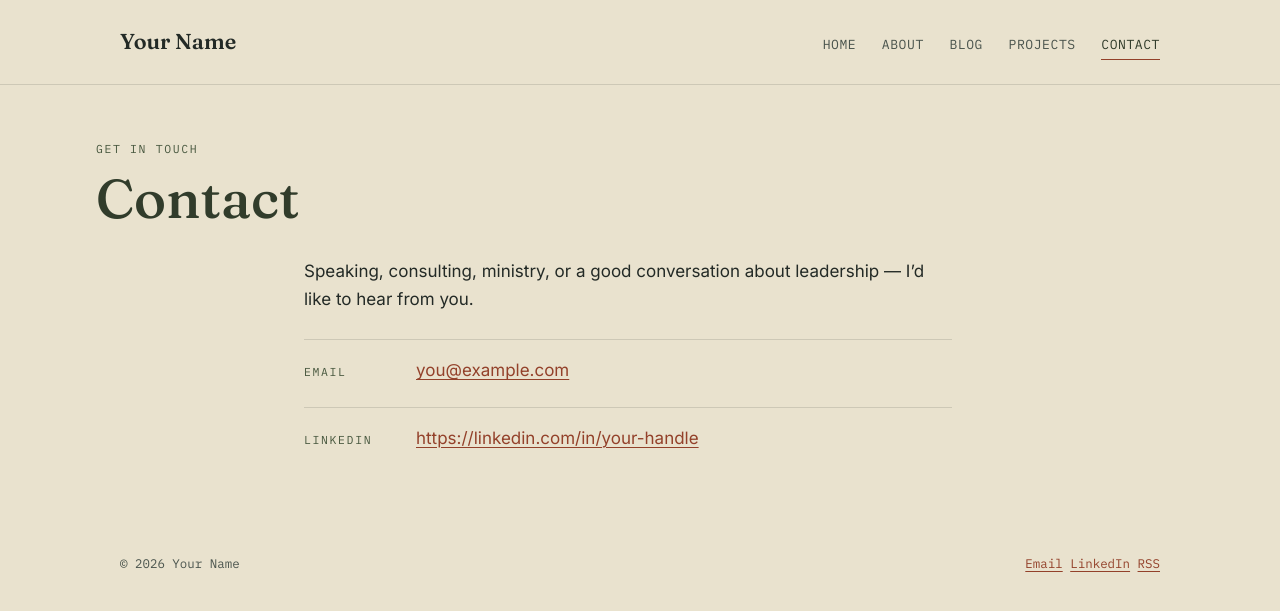
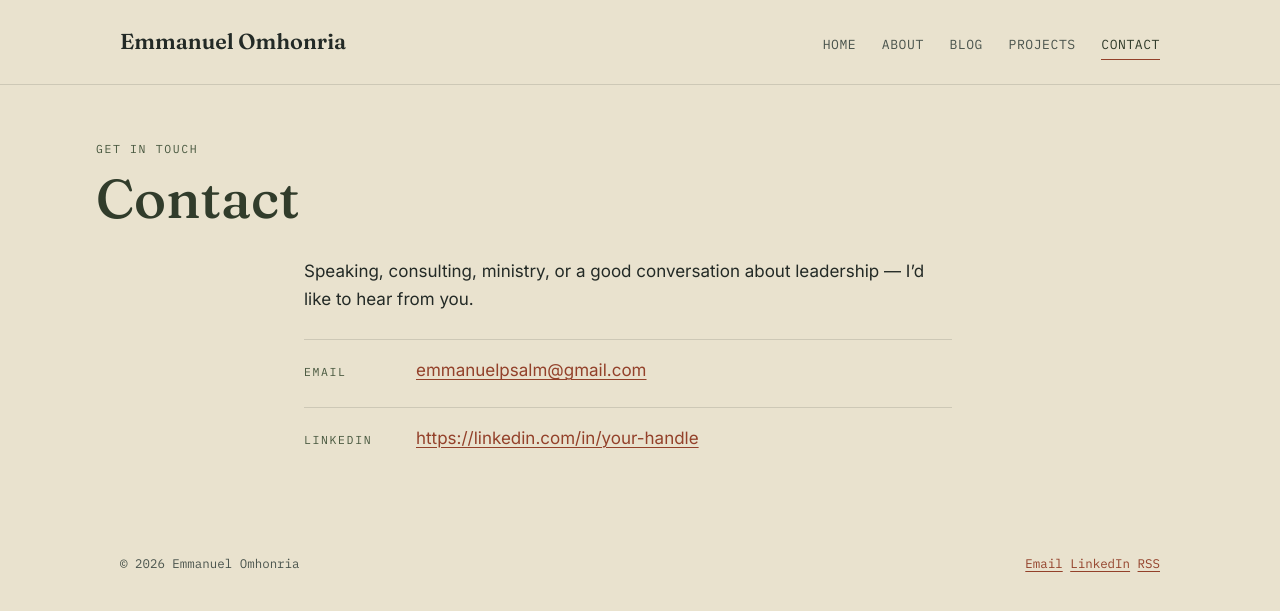
Before and after one commit to emmanuelomhonria/Emmanuelomhonria.github.io, a Jekyll site: the page built from contact.md, in a window 1280 px wide. Shown: the top 611 px of the page. Built offline with Jekyll 4.4.1, drawn with Linux system fonts in a browser that asks for light colours.

Commit message:
update name

```diff
--- a/_config.yml
+++ b/_config.yml
@@ -1,16 +1,16 @@
 # ============================================
 # SITE SETTINGS — edit the values on the right
 # ============================================
-title: "Your Name"                     # TODO: replace with your name
+title: "Emmanuel Omhonria"
 tagline: "Pastor. Strategist. Builder of people."
 description: >-
   Reflections on faith, character, and leadership — from the pulpit
   to the boardroom. Notes on integrity in business, building teams,
   and the discipline it takes to do both well.
 
-email: you@example.com                 # TODO
+email: emmanuelpsalm@gmail.com
 linkedin: https://linkedin.com/in/your-handle   # TODO
-url: "https://your-username.github.io"          # TODO: your Pages URL
+url: "https://emmanuelomhonria.github.io"       # your Pages URL
 baseurl: ""                            # keep "" for a user/org site
                                         # (username.github.io repo);
                                         # set to "/repo-name" for a
```
